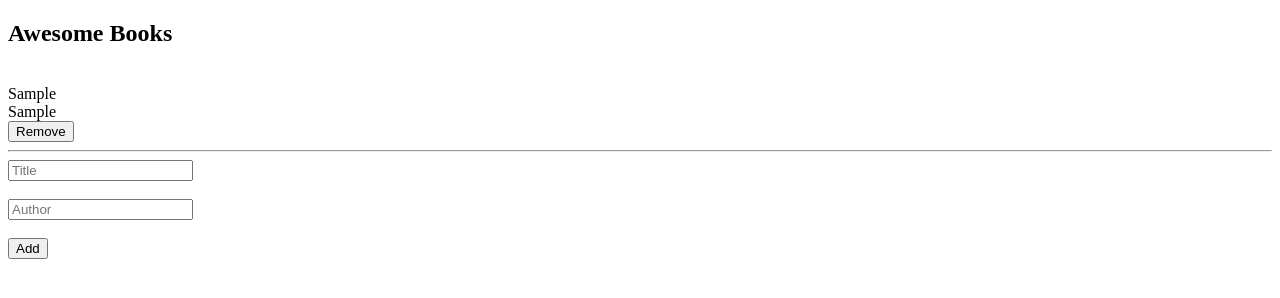
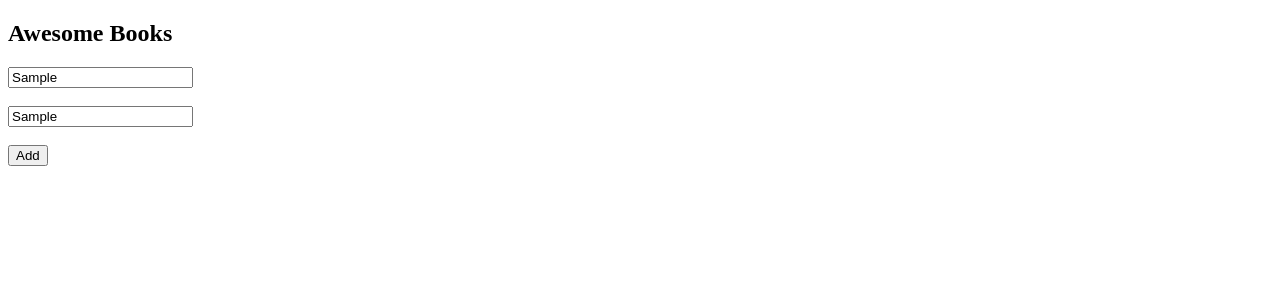
Before and after one commit to bushmusi/awsome-books, a plain HTML site: page index.html in a window 1280 px wide. Both pictures are taken after typing "Sample", "Sample" into the empty fields and a click on the button "Add". Drawn offline with Linux system fonts and the light colour scheme.

Commit message:
Modify save data function

```diff
--- a/app.js
+++ b/app.js
@@ -1,58 +1,53 @@
-const form = document.getElementById('awesome-form');
-const book_coll = []
-let count = 0;
-function addBooks(value){
-    let bookList = document.querySelector('.book-list');
-    const item = `
+const form = document.querySelector('#form')
+let counter = 0
+
+form.addEventListener('submit', storeData)
+
+function storeData(e) {
+	e.preventDefault()
+	let existingBooks = JSON.parse(localStorage.getItem('book-data'))
+
+	const title = form.elements.name.value
+	const author = form.elements.author.value
+	const book = { title, author, counter }
+
+	existingBooks = existingBooks === null ? [] : existingBooks
+
+	if (!(existingBooks.filter(book => book.title === title && book.author === author).length > 0)) {
+		existingBooks.push(book)
+	}
+	localStorage.setItem('book-data', JSON.stringify(existingBooks))
+}
+
+function addBooks(value) {
+	let bookList = document.querySelector('.book-list')
+	const item = `
     <div class="book-item">
         <br>
-        <label for="name">${value.book_name}</label>
+        <label for="name">${value.title}</label>
         <br>
-        <label for="author">${value.author_name}</label>
+        <label for="author">${value.title}</label>
         <br>
-        <button type="button" id="${count}">Remove</button>
+        <button type="button" id="${counter}">Remove</button>
         <hr>
     </div>
-    `;
-    bookList.innerHTML += item
+    `
+	bookList.innerHTML += item
 }
 
-function storeData(value){
-    let old_data = localStorage.getItem('book-data');
-    if(old_data !== null)
-    {
-        old_data = JSON.parse(old_data)
-    }
-    else{
-        old_data = []
-    }
-    old_data.push(value)
-    localStorage.setItem('book-data',JSON.stringify(old_data))
-}
+// function fillDatas() {
+// 	let getBooks = localStorage.getItem('book-data')
+// 	getBooks = JSON.parse(getBooks)
+// 	if (getBooks !== null) {
+// 		getBooks.forEach(value => {
+// 			addBooks(value)
+// 		})
+// 	}
+// }
+// fillDatas()
 
-function fillDatas() {
-    let getBooks = localStorage.getItem('book-data');
-    getBooks = JSON.parse(getBooks);
-    if(getBooks !== null)
-    {
-        getBooks.forEach((value) => {
-            addBooks(value)
-        })
-    }
-}
-fillDatas()
-form.addEventListener('submit',(event) => {
-    event.preventDefault();
-    let book_name = form.elements.name.value;
-    let author_name = form.elements.author.value;
-    let book_obj = {
-        book_name,
-        author_name,
-        count: count
-    };
-    count++
-    book_coll.push(book_obj);
-    form.elements.name.value = form.elements.author.value = ''
-    addBooks(book_obj)
-    storeData(book_obj)
-})
+// {
+/* form.elements.name.value = form.elements.author.value = '' */
+// }
+// addBooks(book)
+// storeData(book)
--- a/index.html
+++ b/index.html
@@ -11,9 +11,9 @@
 			<h1>Awesome Books</h1>
 			<div class="book-list"></div>
 			<div class="form-container">
-				<form action="#" method="post" id="awesome-form">
+				<form id="form">
 					<div class="name-box">
-						<input type="text" name="name" id="name" placeholder="Title" required />
+						<input type="text" name="name" id="title" placeholder="Title" required />
 					</div>
 					<br />
 					<div class="author-box">
```
